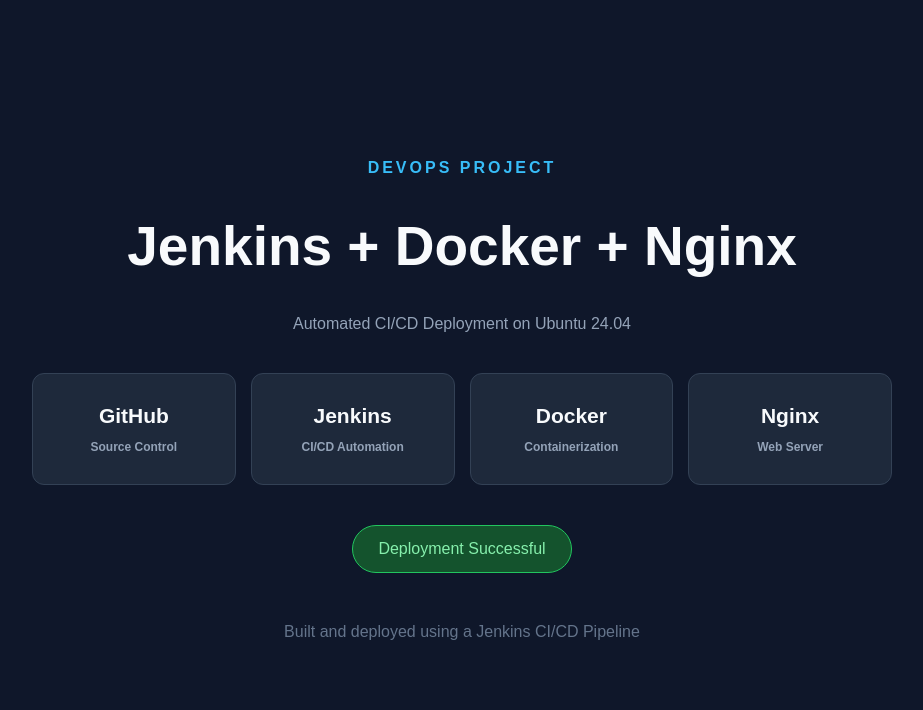
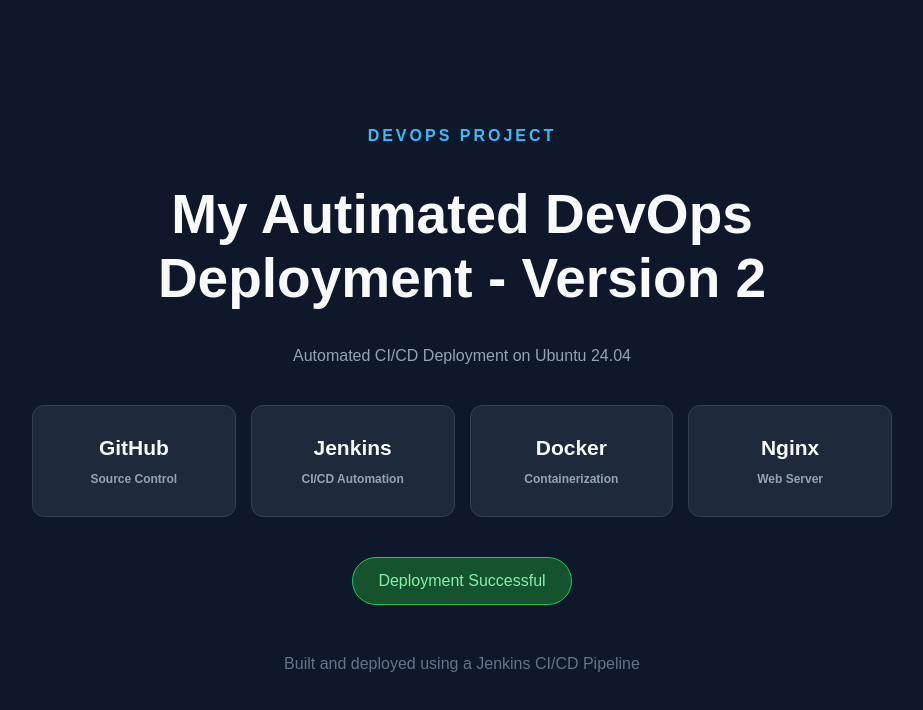
Before and after one commit to Jigneshpatel2052/jenkins-docker-nginx-cicd, a plain HTML site: page index.html in a window 1280 px wide. Shown: the whole page, without its empty margins (178-1101 px from the left). Drawn offline with Linux system fonts and the light colour scheme.

Commit message:
Update website to version 2

```diff
--- a/index.html
+++ b/index.html
@@ -10,7 +10,7 @@
 <body>
   <main class="container">
     <div class="badge">DEVOPS PROJECT</div>
-    <h1>Jenkins + Docker + Nginx</h1>
+    <h1>My Autimated DevOps Deployment - Version 2</h1>
     <p>Automated CI/CD Deployment on Ubuntu 24.04</p>
 
     <section class="services">
```
